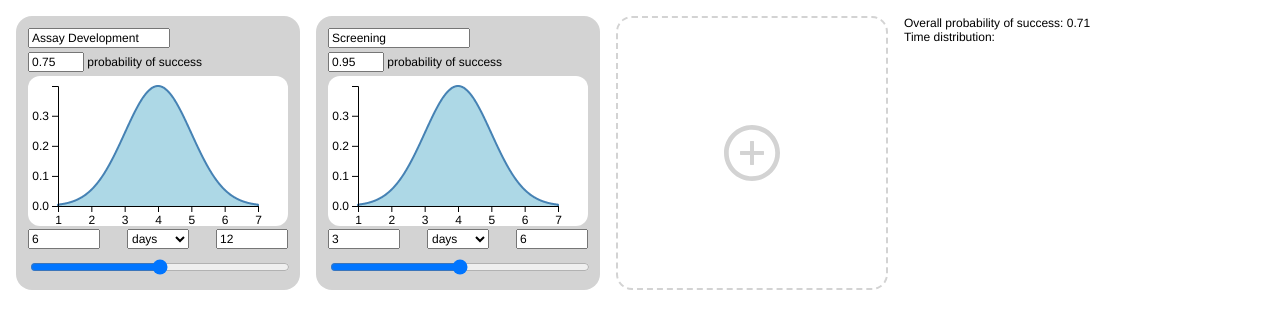
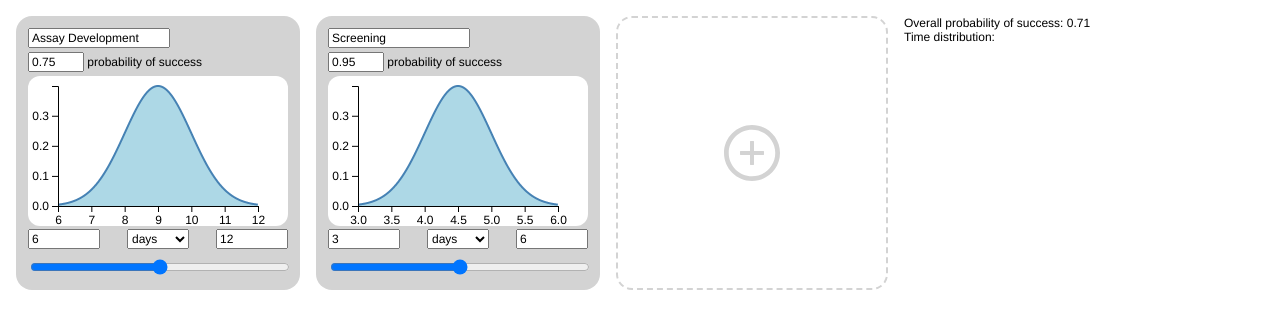
Before and after one commit to CALICAWESOME/Portfolio-Manager, a React (Create React App) app: page / in a window 1280 px wide. Shown: the top 328 px of the page. Built offline with nearby package versions, Linux system fonts and the light colour scheme.

Commit message:
Derive graph data in memoized selector
Wire graph up to Redux (data and viewbox)
Wire time min/max up to redux
Shade area under graph curve
Make App component pure and functional :)

```diff
--- a/src/App.tsx
+++ b/src/App.tsx
@@ -1,10 +1,11 @@
-import { useDispatch, useSelector } from "react-redux";
+import { connect } from "react-redux";
 import { Card } from "./card/Card";
 import { AddCard } from "./card/addCard/AddCard";
 import { RootState } from "./store";
 import {
   addStep,
   deleteStep,
+  selectGraphData,
   setStepMaxTime,
   setStepMinTime,
   setStepName,
@@ -12,42 +13,42 @@ import {
   setStepSkew,
 } from "./stepsSlice";
 import { Output } from "./output";
+import { Dispatch, UnknownAction } from "@reduxjs/toolkit";
 
 import styles from "./App.module.css";
 
-function App() {
-  const dispatch = useDispatch();
-  const state = useSelector((state: RootState) => {
-    console.log(state.steps);
-    return state.steps;
-  });
-
-  return (
+export default connect(
+  (state: RootState) => ({ state }),
+  (dispatch) => ({ dispatch })
+)((props: { state: RootState; dispatch: Dispatch<UnknownAction> }) => (
   <div className={styles.container}>
-      {state.stepsOrder.map((stepId, index) => (
+    {props.state.steps.stepsOrder.map((stepId, index) => (
       <Card
-          key={index + state.steps[stepId].name + ""}
-          onDelete={() => dispatch(deleteStep(stepId))}
+        graphData={selectGraphData(props.state, stepId)}
+        key={index + props.state.steps.steps[stepId].name + ""}
+        onDelete={() => props.dispatch(deleteStep(stepId))}
         onNameChange={(name) =>
-            dispatch(setStepName({ id: stepId, value: name }))
+          props.dispatch(setStepName({ id: stepId, value: name }))
         }
         onProbabilityChange={(probability) =>
-            dispatch(setStepProbability({ id: stepId, value: probability }))
+          props.dispatch(setStepProbability({ id: stepId, value: probability }))
         }
-          onSkewChange={(value) => dispatch(setStepSkew({ id: stepId, value }))}
-          onTimeMinChange={(value) =>
-            dispatch(setStepMinTime({ id: stepId, value }))
+        onSkewChange={(value) =>
+          props.dispatch(setStepSkew({ id: stepId, value }))
         }
         onTimeMaxChange={(value) =>
-            dispatch(setStepMaxTime({ id: stepId, value }))
+          props.dispatch(setStepMaxTime({ id: stepId, value }))
         }
-          step={state.steps[stepId]}
+        onTimeMinChange={(value) =>
+          props.dispatch(setStepMinTime({ id: stepId, value }))
+        }
+        step={props.state.steps.steps[stepId]}
       />
     ))}
-      <AddCard onClick={() => dispatch(addStep())} />
-      <Output steps={state.steps} stepsOrder={state.stepsOrder} />
+    <AddCard onClick={() => props.dispatch(addStep())} />
+    <Output
+      steps={props.state.steps.steps}
+      stepsOrder={props.state.steps.stepsOrder}
+    />
   </div>
-  );
-}
-
-export default App;
+));
--- a/src/card/Card.tsx
+++ b/src/card/Card.tsx
@@ -1,19 +1,11 @@
 import { ReactComponent as DeleteButtonSVG } from "./cancel.svg";
 import { Step } from "../types";
 import { Graph } from "./graph/Graph";
-import { erf } from "mathjs";
-import { range } from "d3";
 
 import styles from "./Card.module.css";
-import { useMemo } from "react";
-
-const PDF_COEFF = 1 / Math.sqrt(2 * Math.PI);
-const STANDARD_PDF = (x: number) => PDF_COEFF * Math.exp(-0.5 * Math.pow(x, 2));
-const STANDARD_CDF = (x: number) => 0.5 * (1 + erf(x / Math.sqrt(2)));
-const SKEWED_PDF = (x: number, skew: number) =>
-  2 * STANDARD_PDF(x) * STANDARD_CDF(skew * x);
 
 export function Card(props: {
+  graphData: { coordinates: [number, number][]; yMax: number };
   onDelete: () => void;
   onNameChange: (value: string) => void;
   onProbabilityChange: (value: number) => void;
@@ -22,30 +14,6 @@ export function Card(props: {
   onTimeMaxChange: (value: number) => void;
   step: Step;
 }) {
-  const graphData = useMemo(
-    () =>
-      range(0, 8, 0.01).reduce(
-        (accumulator, x) => {
-          const y = SKEWED_PDF(x - 4, props.step.time.skew);
-
-          // Push coordinates to data
-          accumulator.coordinates.push([x, y]);
-
-          // Find max y value for y-axis clamping
-          if (y > accumulator.yMax) {
-            accumulator.yMax = y;
-          }
-
-          return accumulator;
-        },
-        {
-          coordinates: [] as [number, number][],
-          yMax: 0,
-        }
-      ),
-    [props.step.time.skew]
-  );
-
   return (
     <div className={styles.card}>
       <DeleteButtonSVG
@@ -78,10 +46,10 @@ export function Card(props: {
 
       <div className={styles["time-to-completion"]}>
         <Graph
-          data={graphData.coordinates}
-          xMax={7}
-          xMin={1}
-          yMax={graphData.yMax}
+          data={props.graphData.coordinates}
+          xMax={props.step.time.max}
+          xMin={props.step.time.min}
+          yMax={props.graphData.yMax}
         />
         <div className={styles["min-max-container"]}>
           <div className={styles.bound}>
@@ -89,9 +57,12 @@ export function Card(props: {
               className={styles.number}
               defaultValue={props.step.time.min}
               min={0}
+              onChange={(event) =>
+                props.onTimeMinChange(parseInt(event.target.value))
+              }
               type="number"
             />
-          </div>{" "}
+          </div>
           <select defaultValue={"days"}>
             <option>days</option>
             <option>weeks</option>
@@ -102,17 +73,21 @@ export function Card(props: {
               className={styles.number}
               defaultValue={props.step.time.max}
               min={0}
+              onChange={(event) =>
+                props.onTimeMaxChange(parseInt(event.target.value))
+              }
               type="number"
             />
           </div>
         </div>
         <input
-          min={-10}
-          max={10}
+          defaultValue={props.step.time.skew}
+          min={-5}
+          max={5}
           onChange={(event) =>
             props.onSkewChange(parseFloat(event.target.value))
           }
-          step={0.1}
+          step={0.01}
           type="range"
         />
       </div>
--- a/src/card/graph/Graph.tsx
+++ b/src/card/graph/Graph.tsx
@@ -9,6 +9,7 @@ export function Graph(props: {
   xMin: number;
   yMax: number;
 }) {
+  const areaRef = useRef<SVGPathElement>(null);
   const lineRef = useRef<SVGPathElement>(null);
   const svgRef = useRef<SVGSVGElement>(null);
   const xAxisRef = useRef<SVGGElement>(null);
@@ -17,6 +18,7 @@ export function Graph(props: {
   useEffect(() => {
     if (
       !(
+        areaRef.current &&
         lineRef.current &&
         svgRef.current &&
         xAxisRef.current &&
@@ -55,15 +57,28 @@ export function Graph(props: {
       .attr("transform", `translate(${marginSides},0)`)
       .call(d3.axisLeft(yScale).ticks(5));
 
-    const line = d3
-      .line()
-      .x(([x, _]) => xScale(x))
-      .y(([_, y]) => yScale(y))
-      .curve(d3.curveBasis)(props.data);
+    d3.select(areaRef.current)
+      .attr(
+        "d",
+        d3
+          .area()
+          .x(([x, _]) => xScale(x))
+          .y0(height - marginBottom)
+          .y1(([_, y]) => yScale(y))
+          .curve(d3.curveBasis)(props.data)
+      )
+      .attr("fill", "lightblue");
 
     d3.select(lineRef.current)
-      .attr("d", line)
-      .attr("fill", "lightblue")
+      .attr(
+        "d",
+        d3
+          .line()
+          .x(([x, _]) => xScale(x))
+          .y(([_, y]) => yScale(y))
+          .curve(d3.curveBasis)(props.data)
+      )
+      .attr("fill", "none")
       .attr("stroke", "steelblue")
       .attr("stroke-width", 2);
 
@@ -72,6 +87,7 @@ export function Graph(props: {
 
   return (
     <svg className={styles.graph} ref={svgRef}>
+      <path ref={areaRef} />
       <path ref={lineRef} />
       <g ref={xAxisRef} />
       <g ref={yAxisRef} />
--- a/src/stepsSlice.ts
+++ b/src/stepsSlice.ts
@@ -1,5 +1,13 @@
-import { PayloadAction, createSlice } from "@reduxjs/toolkit";
+import { PayloadAction, createSelector, createSlice } from "@reduxjs/toolkit";
 import { Step, Steps } from "./types";
+import { range } from "d3";
+import { erf } from "mathjs";
+
+const PDF_COEFF = 1 / Math.sqrt(2 * Math.PI);
+const STANDARD_PDF = (x: number) => PDF_COEFF * Math.exp(-0.5 * Math.pow(x, 2));
+const STANDARD_CDF = (x: number) => 0.5 * (1 + erf(x / Math.sqrt(2)));
+const SKEWED_PDF = (x: number, skew: number) =>
+  2 * STANDARD_PDF(x) * STANDARD_CDF(skew * x);
 
 const defaultStep: Step = {
   name: "New Step",
@@ -11,11 +19,16 @@ const defaultStep: Step = {
   },
 };
 
+interface StepsState {
+  steps: Steps;
+  stepsOrder: string[];
+}
+
 /*
  * Min and max will be 3 standard deviations from the mean in either direction
  * (This means that mean and std. dev can be computed from min and max)
  */
-const defaultSteps: { steps: Steps; stepsOrder: string[] } = {
+const defaultSteps: StepsState = {
   steps: {
     default1: {
       name: "Assay Development",
@@ -92,6 +105,39 @@ const stepsReducer = createSlice({
       state.steps[action.payload.id].time.skew = action.payload.value;
     },
   },
+  selectors: {
+    selectGraphData: createSelector(
+      (state: StepsState) => state,
+      (state: StepsState, stepId: string) => state.steps[stepId].time,
+      (_, time: Step["time"]) => {
+        const mean = (time.max + time.min) / 2;
+        // Show six standard deviations
+        const scale = (time.max - time.min) / 6;
+        // Approximately 1000 steps
+        const step = scale / 166;
+
+        return range(time.min, time.max, step).reduce(
+          (accumulator, x) => {
+            const y = SKEWED_PDF((x - mean) / scale, time.skew);
+
+            // Push coordinates to data
+            accumulator.coordinates.push([x, y]);
+
+            // Find max y value for y-axis clamping
+            if (y > accumulator.yMax) {
+              accumulator.yMax = y;
+            }
+
+            return accumulator;
+          },
+          {
+            coordinates: [] as [number, number][],
+            yMax: 0,
+          }
+        );
+      }
+    ),
+  },
 });
 
 export const {
@@ -103,4 +149,5 @@ export const {
   setStepProbability,
   setStepSkew,
 } = stepsReducer.actions;
+export const { selectGraphData } = stepsReducer.selectors;
 export default stepsReducer.reducer;
```
Lines whose indentation alone changed are shown as unchanged.
